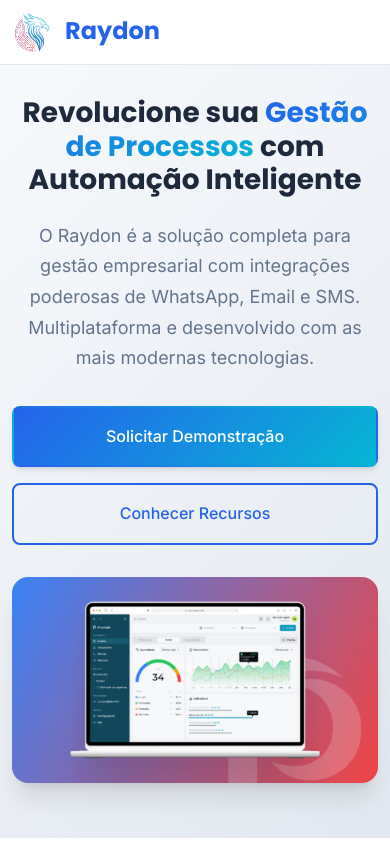
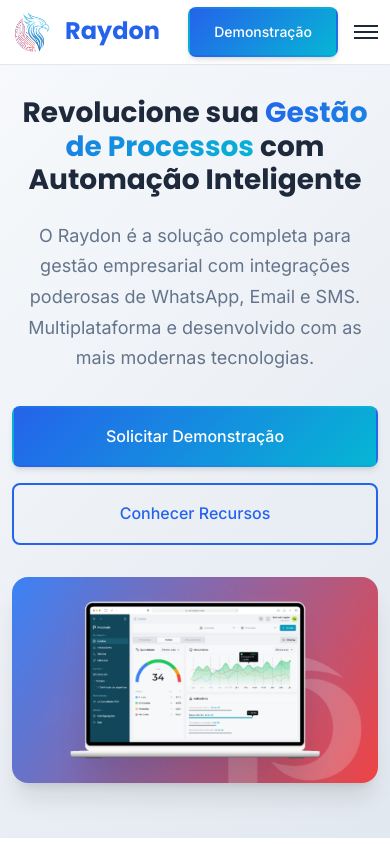
Before and after one commit to TI-Raydon/Site_Institucional, a plain HTML site: page index.html in a window 390 px wide. Shown: the top 844 px of the page. Drawn offline with nearby package versions, Linux system fonts and the light colour scheme.

Commit message:
Update index.html

```diff
--- a/index.html
+++ b/index.html
@@ -59,14 +59,14 @@
                 </div>
             </div>
 
-            <!-- <div class="nav__actions"> -->
-                <!-- <a href="produto.html" class="btn btn--primary">Demonstração</a> -->
-                <!-- <div class="nav__toggle" id="nav-toggle"> -->
-                    <!-- <span></span> -->
-                    <!-- <span></span> -->
-                    <!-- <span></span> -->
-                <!-- </div> -->
-            <!-- </div> -->
+            <div class="nav__actions">
+                <a href="produto.html" class="btn btn--primary">Demonstração</a>
+                <div class="nav__toggle" id="nav-toggle">
+                    <span></span>
+                    <span></span>
+                    <span></span>
+                </div>
+            </div>
         </nav>
     </header>
 
```
